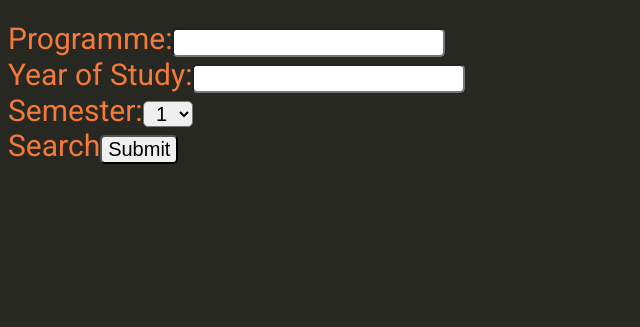
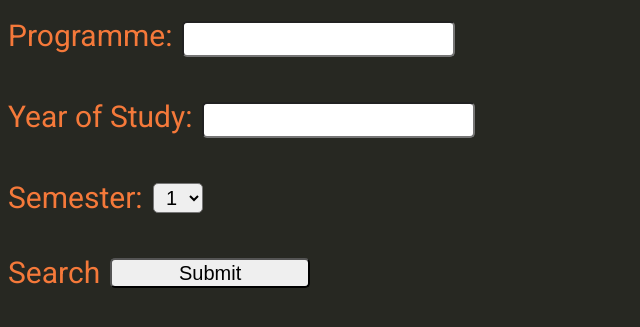
Before and after one commit to caelan-smyth/2020-ca326-bettertimetables, a React app in the folder bettertimetable-app/: page / in a window 1280 px wide. Shown: the part 69-396 px from the top of the page, without its empty margins (0-640 px from the left). Built offline with nearby package versions, Linux system fonts and the light colour scheme; no server answers.

Commit message:
CSS tweaks for spacing

```diff
--- a/bettertimetable-app/src/index.css
+++ b/bettertimetable-app/src/index.css
@@ -14,13 +14,29 @@ h1 {
     color: #85C0F9;
 }
 
+label {
+    display: flex;
+    flex-direction: row;
+    width: 600px;
+    line-height: 30px;
+    margin-bottom: 10px;
+}
+
+input {
+    height: 30px;
+    flex: 0 0 200px;
+    margin-left: 10px;
+}
+
 input, select {
     border-radius: 5px;
     font-size: 20px;
 }
 
 select {
-    width: 50px;
+    height: 30px;
+    flex: 0 0 50px;
+    margin-left: 10px;
     text-align: center;
 }
 
```
